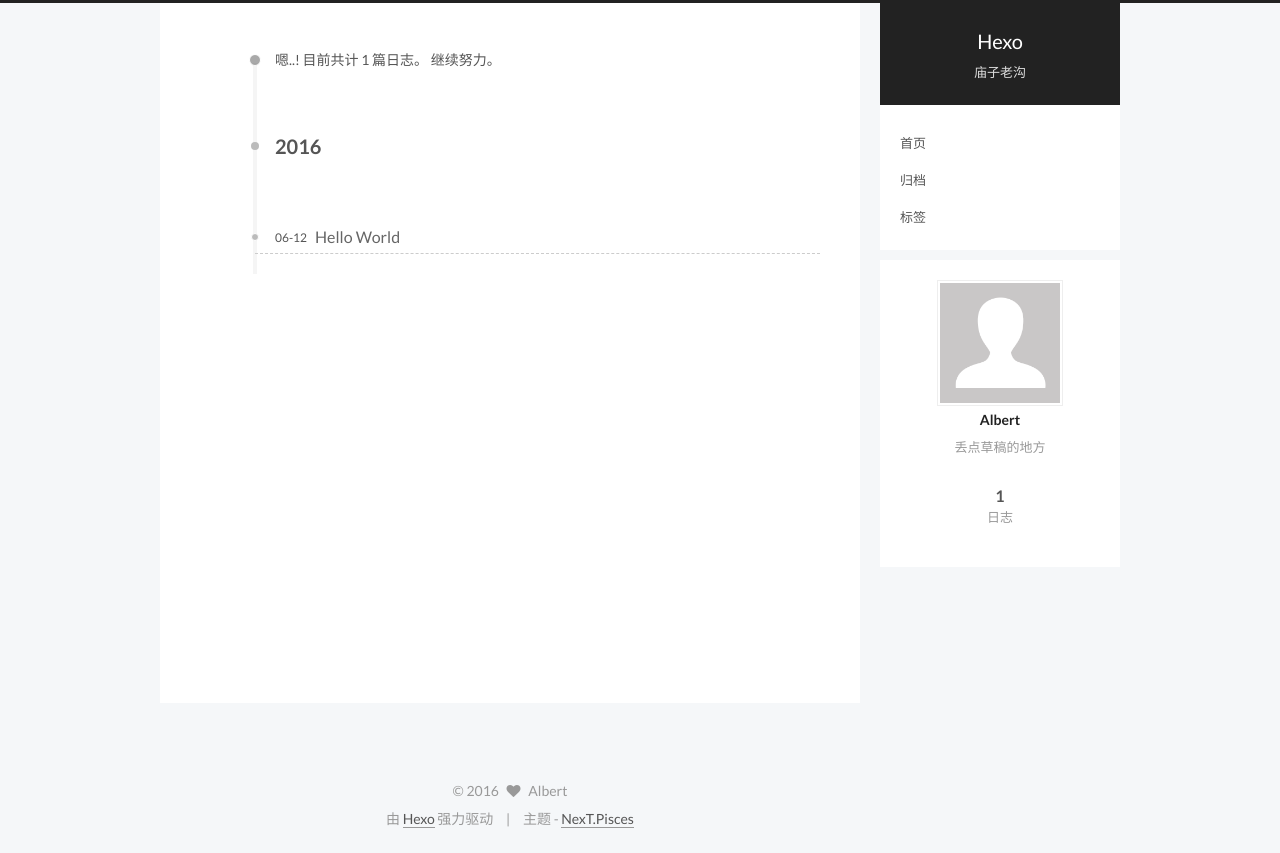
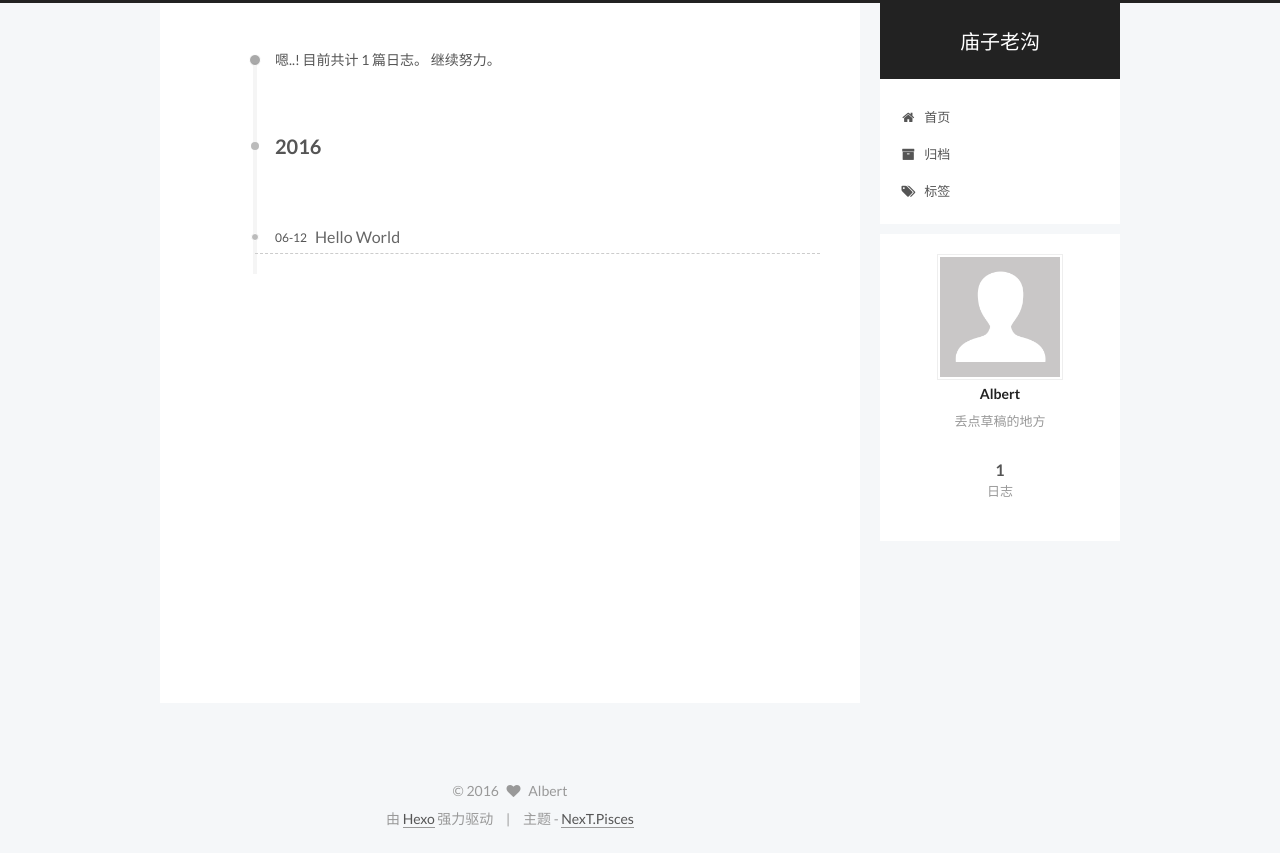
Before and after one commit to MonsieurKW/monsieurkw.github.io, a plain HTML site: page archives/2016/06/index.html in a window 1280 px wide. Drawn offline with Linux system fonts and the light colour scheme.

Commit message:
Site updated: 2016-06-12 12:49:04

```diff
--- a/archives/2016/06/index.html
+++ b/archives/2016/06/index.html
@@ -86,12 +86,12 @@
 
 <meta name="description" content="丢点草稿的地方">
 <meta property="og:type" content="website">
-<meta property="og:title" content="Hexo">
+<meta property="og:title" content="庙子老沟">
 <meta property="og:url" content="http://yoursite.com/archives/2016/06/index.html">
-<meta property="og:site_name" content="Hexo">
+<meta property="og:site_name" content="庙子老沟">
 <meta property="og:description" content="丢点草稿的地方">
 <meta name="twitter:card" content="summary">
-<meta name="twitter:title" content="Hexo">
+<meta name="twitter:title" content="庙子老沟">
 <meta name="twitter:description" content="丢点草稿的地方">
 
 
@@ -115,7 +115,7 @@
 
   <link rel="canonical" href="http://yoursite.com/archives/2016/06/"/>
 
-  <title> 归档 | Hexo </title>
+  <title> 归档 | 庙子老沟 </title>
 </head>
 
 <body itemscope itemtype="http://schema.org/WebPage" lang="zh-Hans">
@@ -146,11 +146,11 @@
   <div class="custom-logo-site-title">
     <a href="/"  class="brand" rel="start">
       <span class="logo-line-before"><i></i></span>
-      <span class="site-title">Hexo</span>
+      <span class="site-title">庙子老沟</span>
       <span class="logo-line-after"><i></i></span>
     </a>
   </div>
-  <p class="site-subtitle">庙子老沟</p>
+  <p class="site-subtitle"></p>
 </div>
 
 <div class="site-nav-toggle">
@@ -171,6 +171,8 @@
         <li class="menu-item menu-item-home">
           <a href="/" rel="section">
 
+              <i class="menu-item-icon fa fa-fw fa-home"></i> <br />
+
             首页
           </a>
         </li>
@@ -179,6 +181,8 @@
         <li class="menu-item menu-item-archives">
           <a href="/archives" rel="section">
 
+              <i class="menu-item-icon fa fa-fw fa-archive"></i> <br />
+
             归档
           </a>
         </li>
@@ -186,6 +190,8 @@
 
         <li class="menu-item menu-item-tags">
           <a href="/tags" rel="section">
+
+              <i class="menu-item-icon fa fa-fw fa-tags"></i> <br />
 
             标签
           </a>
--- a/css/main.css
+++ b/css/main.css
@@ -1549,7 +1549,7 @@ pre .javascript .function {
   width: 4px;
   height: 4px;
   border-radius: 50%;
-  background: #66ec0d;
+  background: #8f8ccc;
 }
 .links-of-blogroll {
   font-size: 13px;
```
Also changed, not shown: 2016/06/12/hello-world/index.html (+10 -4 lines), archives/2016/index.html (+12 -6 lines), archives/index.html (+12 -6 lines), index.html (+12 -6 lines).
